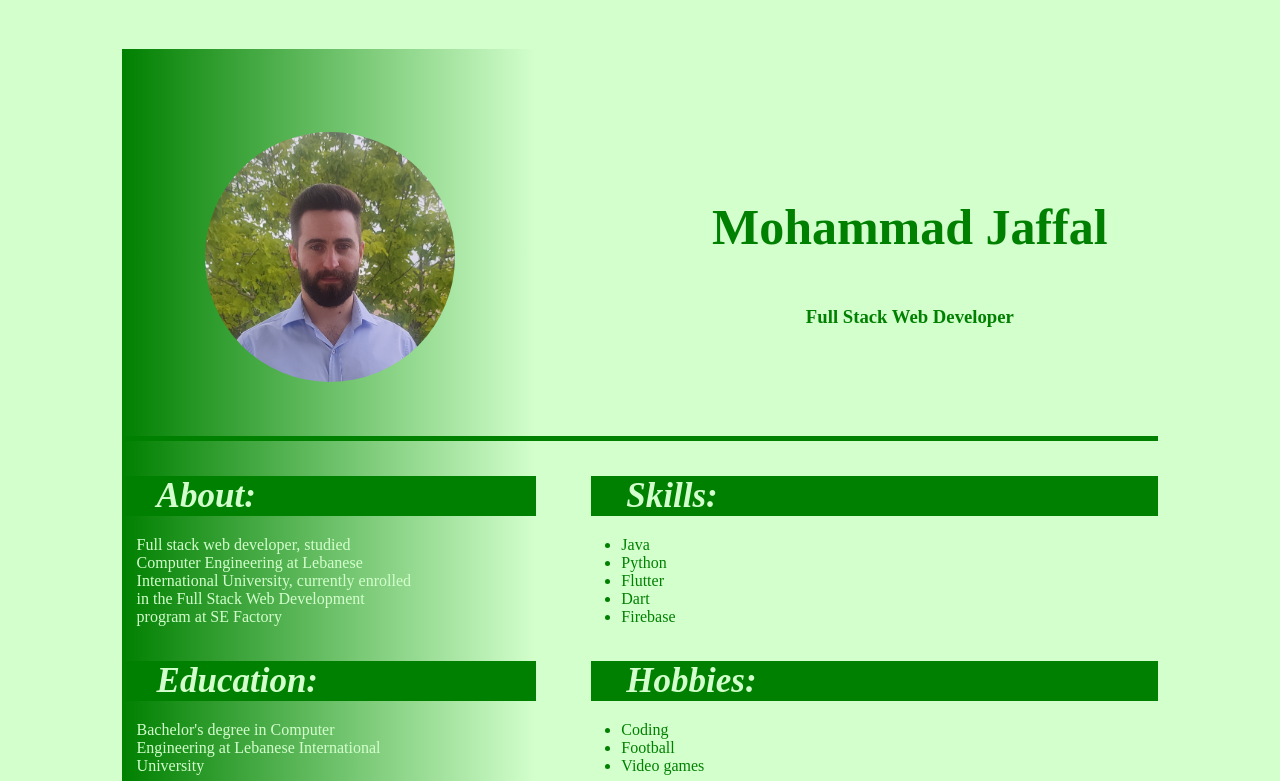
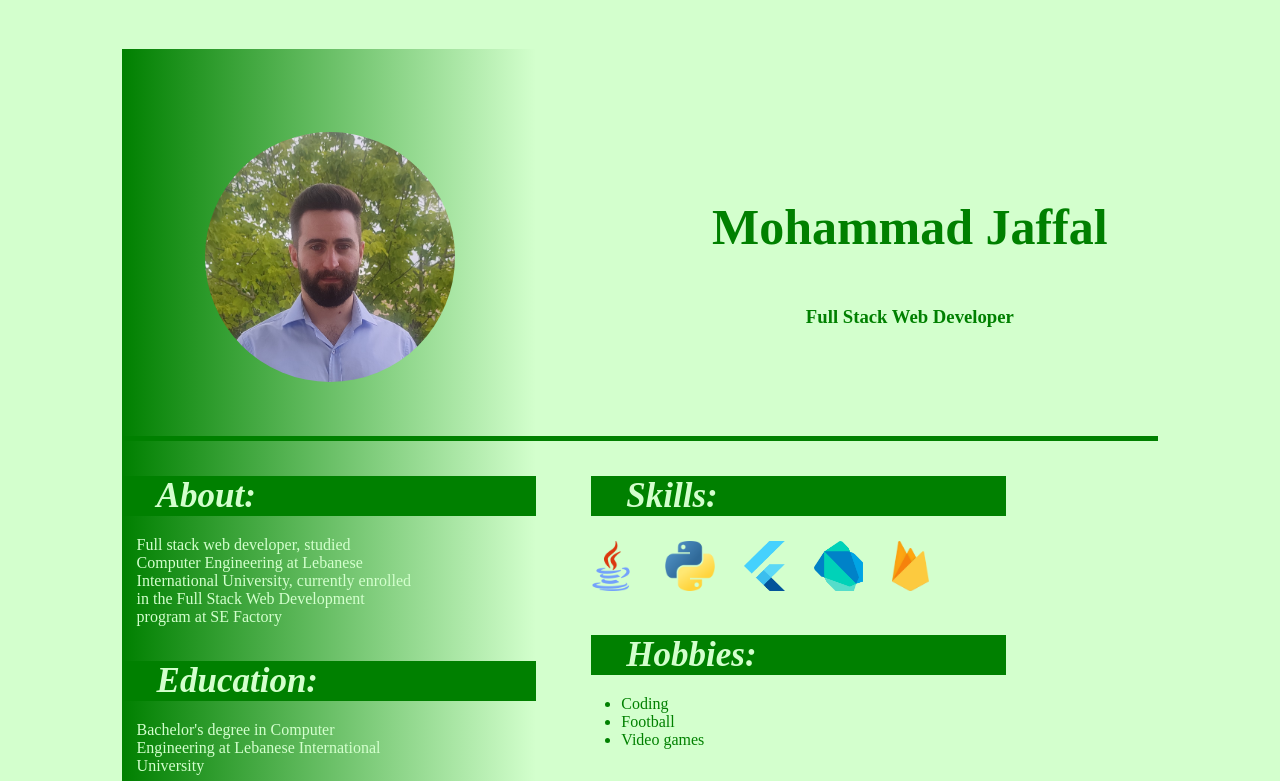
Before and after one commit to mohammad-jaffal/cv-flex, a plain HTML site: page index.html in a window 1280 px wide. Shown: the top 781 px of the page. Drawn offline with Linux system fonts and the light colour scheme.

Commit message:
Adding skills icons

```diff
--- a/index.html
+++ b/index.html
@@ -52,13 +52,21 @@
 
                 <div class="right-item">
                     <p class="right-title">&nbsp&nbsp&nbsp&nbspSkills:</p>
-                    <ul>
+                    <div class="skills-container">
+                        <img src="assets/java.png" class="skill-icon">
+                        <img src="assets/python.png" class="skill-icon">
+                        <img src="assets/flutter.png" class="skill-icon">
+                        <img src="assets/dart.png" class="skill-icon">
+                        <img src="assets/firebase.png" class="skill-icon">
+                    </div>
+
+                    <!-- <ul>
                         <li class="info">Java</li>
                         <li class="info">Python</li>
                         <li class="info">Flutter</li>
                         <li class="info">Dart</li>
                         <li class="info">Firebase</li>
-                    </ul>
+                    </ul> -->
                 </div>
 
                 <div class="right-item">
--- a/styles/style_sheet.css
+++ b/styles/style_sheet.css
@@ -8,7 +8,7 @@ html, body {
 
 .main-container {
     display: flex;
-    width: 100%;
+    width: auto;
     height: auto;
 }
 
@@ -29,7 +29,8 @@ html, body {
 }
 
 .right-container {
-    width: 60%;
+    /* width: 60%; */
+    flex-grow: 1;
 }
 
 .profile-container {
@@ -72,6 +73,7 @@ html, body {
     font-style: italic;
     font-weight: bold;
     font-size: 35px;
+    width: 70%;
 }
 
 .info {
@@ -97,3 +99,15 @@ html, body {
     font-weight: bold;
     font-size: 50px;
 }
+
+.skills-contaner {
+    margin-left: 25px;
+    display: flex;
+}
+
+.skill-icon {
+    /* width: 50px; */
+    height: 50px;
+    margin: 5px;
+    margin-left: 20px;
+}
```
Also changed, not shown: assets/dart.png (added), assets/firebase.png (added), assets/flutter.png (added), assets/java.png (added), assets/python.png (added).
